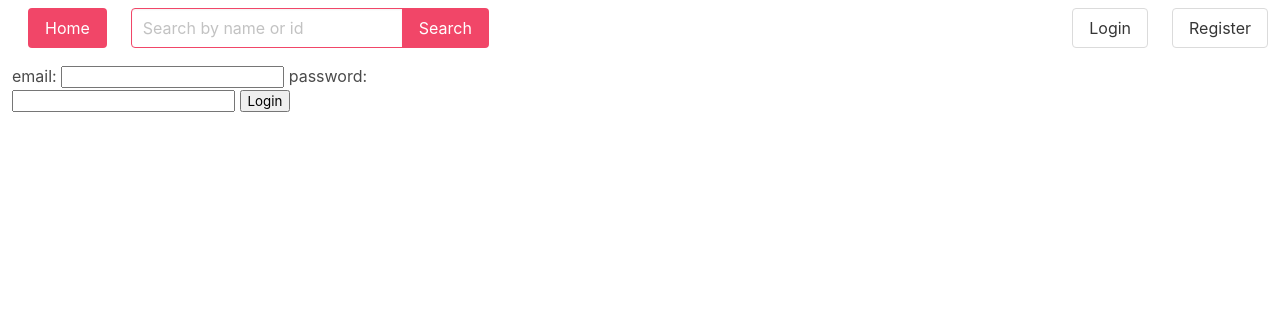
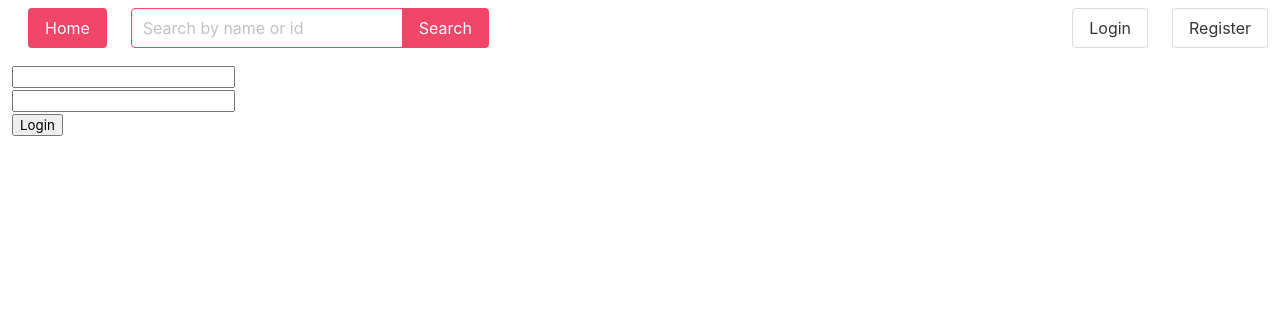
Before and after one commit to JoHoppe/pokedex, a Django app: template users/templates/users/login.html in a window 1280 px wide. Shown: the top 316 px of the page. Run offline with Django 4.2, Linux system fonts and the light colour scheme; the template is opened without the code that fills it: values that come from a table or form of the project are taken from there, others are empty.

Commit message:
started basic infrastructure for login and register

```diff
--- a/users/templates/users/login.html
+++ b/users/templates/users/login.html
@@ -9,12 +9,16 @@
 
 <div class="column is-4">
 
-     <form action="{% url 'users:login' %}" method="POST">
+    <form action="{% url 'users:login' %}" method="POST">
         {% csrf_token %}
-        {{ form.email.label_tag }} {{ form.email }}
-        {{ form.password.label_tag }} {{ form.password }}
+        <div>
+            {{ form.email }}
+        </div>
+        <div>
+            {{ form.password }}
+        </div>
         <button type="submit">Login</button>
     </form>
-    </div>
+</div>
 {% endblock content %}
 </html>
--- a/users/urls.py
+++ b/users/urls.py
@@ -6,7 +6,7 @@ from users import views
 app_name = 'users'
 
 urlpatterns = [
-    path("login", LoginView.as_view(template_name='users/login.html'), name="login"),
+    path("login", views.login, name="login"),
     path("register", views.register, name="register"),
 
 ]
--- a/users/views.py
+++ b/users/views.py
@@ -12,11 +12,11 @@ from .forms.log_reg_form import LoginForm, RegisterForm
 
 def login(request):
     if request.method == 'POST':
-        form = LoginForm(request, data=request.POST)
+        form = LoginForm(request=request, data=request.POST)  # Pass 'request' as keyword argument
         if form.is_valid():
             email = form.cleaned_data.get('email')
             password = form.cleaned_data.get('password')
-            user = authenticate(email=email, password=password)
+            user = authenticate(request=request, email=email, password=password)  # Pass 'request' as keyword argument
             if user is not None:
                 login(request, user)
                 return redirect('pokedexapp:index')  # Redirect to your desired page
```
